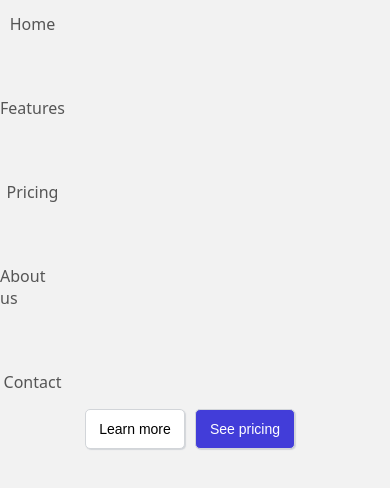
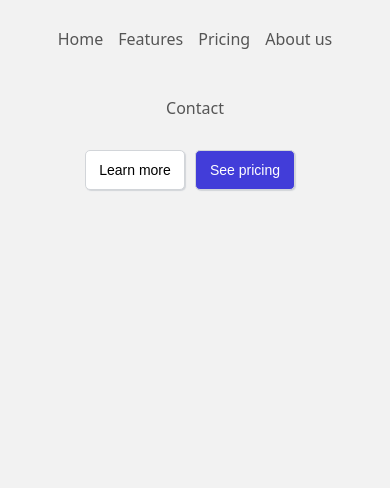
Before and after one commit to httpsth/barra_responsiva, a plain HTML site: page index.html in a window 390 px wide. Shown: the part 88-576 px from the top of the page. Drawn offline with Linux system fonts and the light colour scheme.

Commit message:
Finalizado

```diff
--- a/index.html
+++ b/index.html
@@ -14,11 +14,21 @@
         </div>
 
         <div id="menu">
-            <p>Home</p>
-            <p>Features</p>
-            <p>Pricing</p>
-            <p>About us</p>
-            <p>Contact</p>
+            <a href="#">
+                <p>Home</p>
+            </a>
+            <a href="">
+                <p>Features</p>
+            </a>
+            <a href="#">
+                <p>Pricing</p>
+            </a>
+            <a href="#">
+                <p>About us</p>
+            </a>
+            <a href="#">
+                <p>Contact</p>
+            </a>
         </div>
 
         <div id="botao">
--- a/style.css
+++ b/style.css
@@ -12,11 +12,10 @@ header {
     display: flex;
     flex-direction: row;
     flex-wrap: wrap;
-    align-content: center;
-    justify-content: space-evenly;
+    justify-content: space-between;
     align-items: center;
-    margin-top: 20px;
-
+    gap: 20px;
+    margin: 20px 40px 0;
 }
 
 #logo {
@@ -32,11 +31,14 @@ header {
     display: flex;
     flex-direction: row;
     flex-wrap: wrap;
-    align-content: center;
     justify-content: center;
     align-items: center;
     gap: 30px;
-    margin-right: 600px;
+    flex: 1;
+}
+
+#menu > a {
+    text-decoration: none;
     color: rgba(0, 0, 0, 0.651);
 }
 
@@ -62,3 +64,22 @@ header {
     color: white;
     background-color: #423DD9;
 }
+
+@media screen and (max-width: 768px) {
+
+    header {
+        flex-direction: column;
+        justify-content: center;
+        gap: 15px;
+    }
+
+    #menu {
+        flex: auto;
+        justify-content: center;
+        gap: 15px;
+    }
+
+    #botao {
+        justify-content: center;
+    }
+}
```
